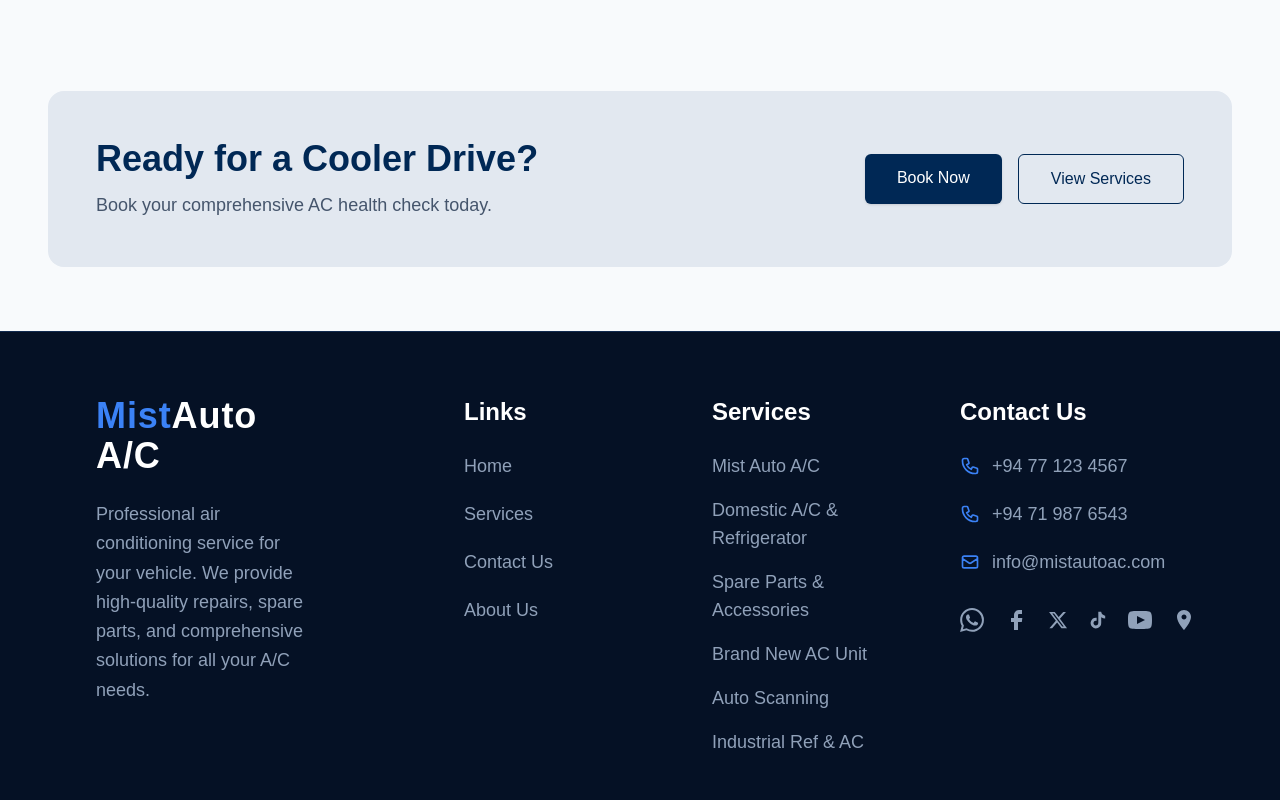
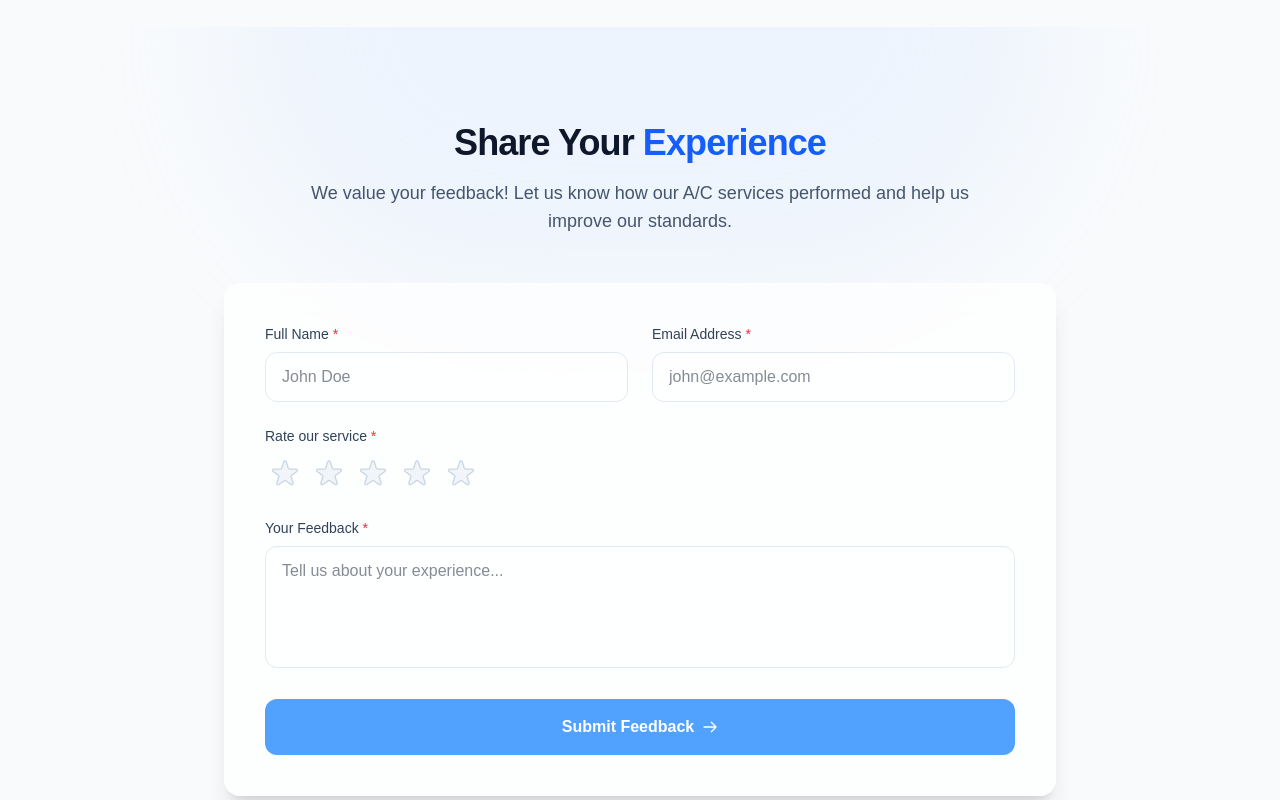
Before and after one commit to Tharaka-Maheshwara/misautoac-new, a Next.js app: page /pages/about in a window 1280 px wide. Shown: the part 2160-2960 px from the top of the page. Built offline with nearby package versions, Linux system fonts and the light colour scheme.

Commit message:
feedback form okey

```diff
--- a/src/app/pages/about/page.tsx
+++ b/src/app/pages/about/page.tsx
@@ -2,6 +2,7 @@ import PrecisionCoolingSection from "@/components/layout/PrecisionCoolingSection
 import WhoAreWeSection from "@/components/layout/WhoAreWeSection";
 import TeamSection from "@/components/layout/TeamSection";
 import CtaSection from "@/components/layout/CtaSection";
+import CustomerFeedbackForm from "@/components/forms/CustomerFeedbackForm";
 
 export default function AboutPage() {
   return (
@@ -9,6 +10,7 @@ export default function AboutPage() {
       <PrecisionCoolingSection />
       <WhoAreWeSection />
       <TeamSection />
+      <CustomerFeedbackForm />
       <CtaSection />
     </main>
   );
--- /dev/null
+++ b/src/components/forms/CustomerFeedbackForm.tsx
@@ -0,0 +1,157 @@
+"use client";
+
+import { useState } from "react";
+
+export default function CustomerFeedbackForm() {
+  const [rating, setRating] = useState<number>(0);
+  const [hoveredRating, setHoveredRating] = useState<number>(0);
+  const [isSubmitting, setIsSubmitting] = useState(false);
+  const [isSubmitted, setIsSubmitted] = useState(false);
+
+  const handleSubmit = (e: React.FormEvent) => {
+    e.preventDefault();
+    setIsSubmitting(true);
+    // Simulate API call
+    setTimeout(() => {
+      setIsSubmitting(false);
+      setIsSubmitted(true);
+      // Reset form after 3 seconds
+      setTimeout(() => {
+        setIsSubmitted(false);
+        setRating(0);
+        setHoveredRating(0);
+        // We'd typically clear form fields here via ref or controlled state
+        (e.target as HTMLFormElement).reset();
+      }, 3000);
+    }, 1500);
+  };
+
+  return (
+    <section className="relative w-full overflow-hidden bg-slate-50 py-16 md:py-24">
+      {/* Background Decorative Elements */}
+      <div className="absolute left-1/2 top-0 -translate-x-1/2 -translate-y-1/2 h-[500px] w-[800px] rounded-full bg-blue-100/40 blur-3xl" />
+
+      <div className="mx-auto max-w-4xl px-4 sm:px-6 lg:px-8 relative z-10">
+        <div className="text-center mb-12">
+          <h2 className="text-3xl md:text-4xl font-bold text-slate-900 tracking-tight mb-4">
+            Share Your <span className="text-blue-600">Experience</span>
+          </h2>
+          <p className="text-lg text-slate-600 max-w-2xl mx-auto">
+            We value your feedback! Let us know how our A/C services performed and help us improve our standards.
+          </p>
+        </div>
+
+        <div className="rounded-2xl border border-white/50 bg-white/70 p-6 md:p-10 shadow-xl backdrop-blur-md relative overflow-hidden">
+          {isSubmitted ? (
+            <div className="flex flex-col items-center justify-center py-12 text-center animate-in fade-in slide-in-from-bottom-4 duration-500">
+              <div className="mb-6 flex h-20 w-20 items-center justify-center rounded-full bg-green-100">
+                <svg className="h-10 w-10 text-green-600" fill="none" viewBox="0 0 24 24" stroke="currentColor" strokeWidth={2}>
+                  <path strokeLinecap="round" strokeLinejoin="round" d="M5 13l4 4L19 7" />
+                </svg>
+              </div>
+              <h3 className="text-2xl font-bold text-slate-900 mb-2">Thank you for your feedback!</h3>
+              <p className="text-slate-600">Your review has been successfully submitted and will be reviewed by our team.</p>
+            </div>
+          ) : (
+            <form onSubmit={handleSubmit} className="space-y-6">
+              <div className="grid grid-cols-1 md:grid-cols-2 gap-6">
+                <div className="space-y-2">
+                  <label htmlFor="name" className="block text-sm font-medium text-slate-700">
+                    Full Name <span className="text-red-500">*</span>
+                  </label>
+                  <input
+                    type="text"
+                    id="name"
+                    required
+                    className="w-full rounded-xl border border-slate-200 bg-white/50 px-4 py-3 text-slate-900 outline-none transition-all focus:border-blue-500 focus:bg-white focus:ring-4 focus:ring-blue-500/10"
+                    placeholder="John Doe"
+                  />
+                </div>
+
+                <div className="space-y-2">
+                  <label htmlFor="email" className="block text-sm font-medium text-slate-700">
+                    Email Address <span className="text-red-500">*</span>
+                  </label>
+                  <input
+                    type="email"
+                    id="email"
+                    required
+                    className="w-full rounded-xl border border-slate-200 bg-white/50 px-4 py-3 text-slate-900 outline-none transition-all focus:border-blue-500 focus:bg-white focus:ring-4 focus:ring-blue-500/10"
+                    placeholder="john@example.com"
+                  />
+                </div>
+              </div>
+
+              <div className="space-y-2">
+                <label className="block text-sm font-medium text-slate-700">
+                  Rate our service <span className="text-red-500">*</span>
+                </label>
+                <div className="flex items-center gap-1">
+                  {[1, 2, 3, 4, 5].map((star) => (
+                    <button
+                      key={star}
+                      type="button"
+                      onMouseEnter={() => setHoveredRating(star)}
+                      onMouseLeave={() => setHoveredRating(0)}
+                      onClick={() => setRating(star)}
+                      className="p-1 focus:outline-none transition-transform hover:scale-110"
+                    >
+                      <svg
+                        className={`h-8 w-8 transition-colors duration-200 ${
+                          star <= (hoveredRating || rating)
+                            ? "fill-yellow-400 text-yellow-400"
+                            : "fill-slate-100 text-slate-300"
+                        }`}
+                        xmlns="http://www.w3.org/2000/svg"
+                        viewBox="0 0 24 24"
+                        stroke="currentColor"
+                        strokeWidth="1"
+                      >
+                        <path strokeLinecap="round" strokeLinejoin="round" d="M11.049 2.927c.3-.921 1.603-.921 1.902 0l1.519 4.674a1 1 0 00.95.69h4.915c.969 0 1.371 1.24.588 1.81l-3.976 2.888a1 1 0 00-.363 1.118l1.518 4.674c.3.922-.755 1.688-1.538 1.118l-3.976-2.888a1 1 0 00-1.176 0l-3.976 2.888c-.783.57-1.838-.197-1.538-1.118l1.518-4.674a1 1 0 00-.363-1.118l-3.976-2.888c-.784-.57-.38-1.81.588-1.81h4.914a1 1 0 00.951-.69l1.519-4.674z" />
+                      </svg>
+                    </button>
+                  ))}
+                </div>
+              </div>
+
+              <div className="space-y-2">
+                <label htmlFor="message" className="block text-sm font-medium text-slate-700">
+                  Your Feedback <span className="text-red-500">*</span>
+                </label>
+                <textarea
+                  id="message"
+                  required
+                  rows={4}
+                  className="w-full resize-none rounded-xl border border-slate-200 bg-white/50 px-4 py-3 text-slate-900 outline-none transition-all focus:border-blue-500 focus:bg-white focus:ring-4 focus:ring-blue-500/10"
+                  placeholder="Tell us about your experience..."
+                />
+              </div>
+
+              <button
+                type="submit"
+                disabled={isSubmitting || rating === 0}
+                className="group relative flex w-full items-center justify-center overflow-hidden rounded-xl bg-blue-600 px-8 py-4 font-semibold text-white transition-all hover:bg-blue-700 disabled:bg-blue-400 disabled:cursor-not-allowed"
+              >
+                {isSubmitting ? (
+                  <svg className="h-5 w-5 animate-spin text-white" xmlns="http://www.w3.org/2000/svg" fill="none" viewBox="0 0 24 24">
+                    <circle className="opacity-25" cx="12" cy="12" r="10" stroke="currentColor" strokeWidth="4"></circle>
+                    <path className="opacity-75" fill="currentColor" d="M4 12a8 8 0 018-8V0C5.373 0 0 5.373 0 12h4zm2 5.291A7.962 7.962 0 014 12H0c0 3.042 1.135 5.824 3 7.938l3-2.647z"></path>
+                  </svg>
+                ) : (
+                  <>
+                    <span className="relative z-10 flex items-center gap-2">
+                      Submit Feedback
+                      <svg className="h-4 w-4 transition-transform group-hover:translate-x-1" fill="none" viewBox="0 0 24 24" stroke="currentColor" strokeWidth={2}>
+                        <path strokeLinecap="round" strokeLinejoin="round" d="M14 5l7 7m0 0l-7 7m7-7H3" />
+                      </svg>
+                    </span>
+                  </>
+                )}
+              </button>
+            </form>
+          )}
+        </div>
+      </div>
+    </section>
+  );
+}
```
